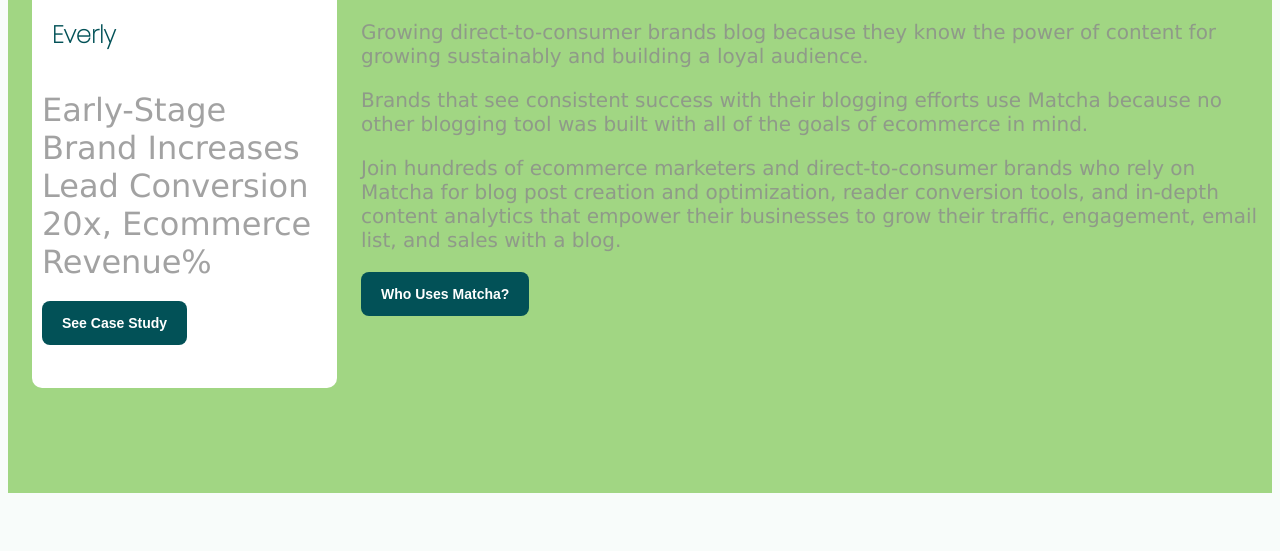
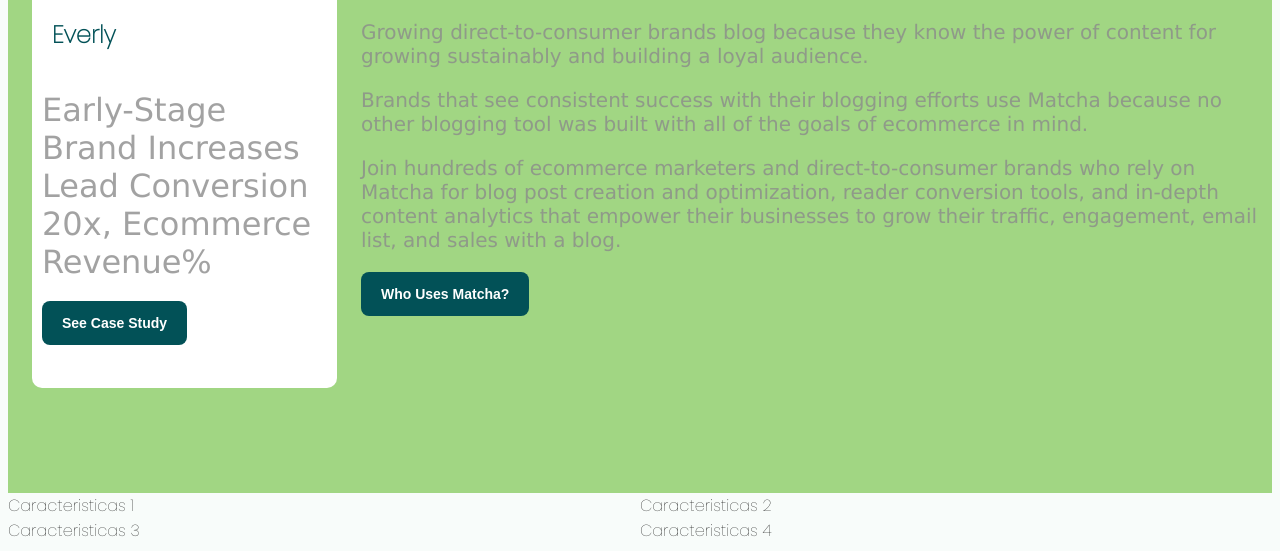
Before and after one commit to VictorSosa-dev/santander-front, a plain HTML site: page index.html in a window 1280 px wide. Shown: the part 2003-2554 px from the top of the page. Before the commit the page ends 2504 px from the top, so only its background shows below. Drawn offline with Linux system fonts and the light colour scheme.

Commit message:
ejemplo 2

```diff
--- a/index.html
+++ b/index.html
@@ -134,7 +134,12 @@
 
     </section>
 
-
+    <section class="features">
+        <article>Caracteristicas 1 </article>
+        <article>Caracteristicas 2 </article>
+        <article>Caracteristicas 3 </article>
+        <article>Caracteristicas 4 </article>
+    </section>
 
 </body>
 
--- a/styles.css
+++ b/styles.css
@@ -187,3 +187,8 @@
   transition: all .2s ease-in-out;
   border: transparent;
 }
+
+.features{
+  display: grid;
+  grid-template-columns: 1fr 1fr;
+}
```
